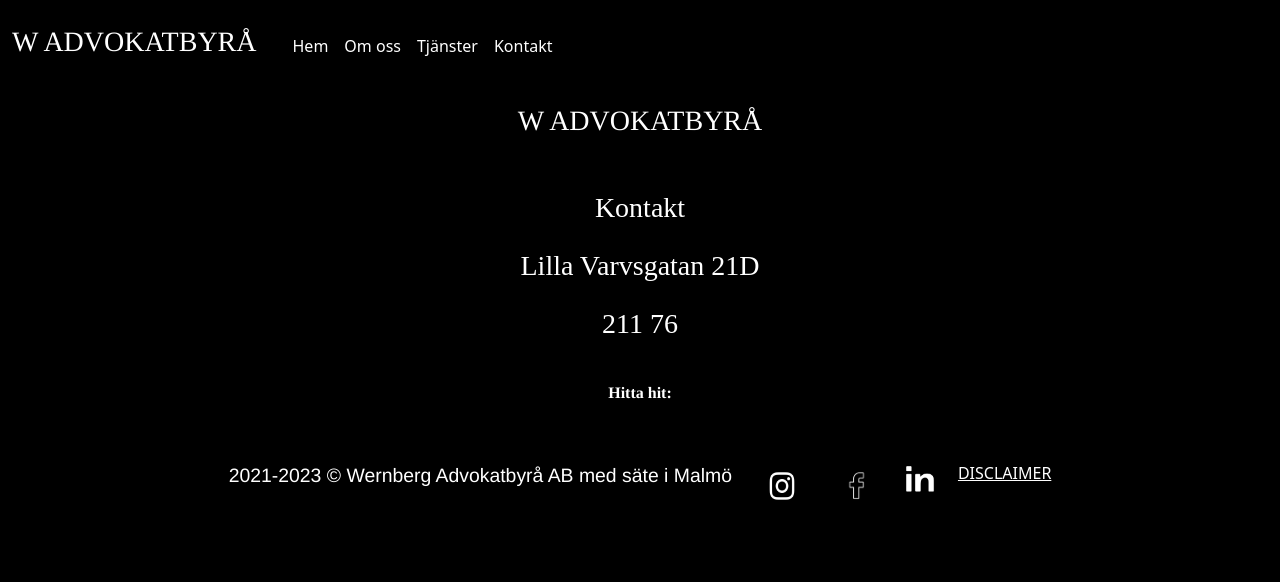
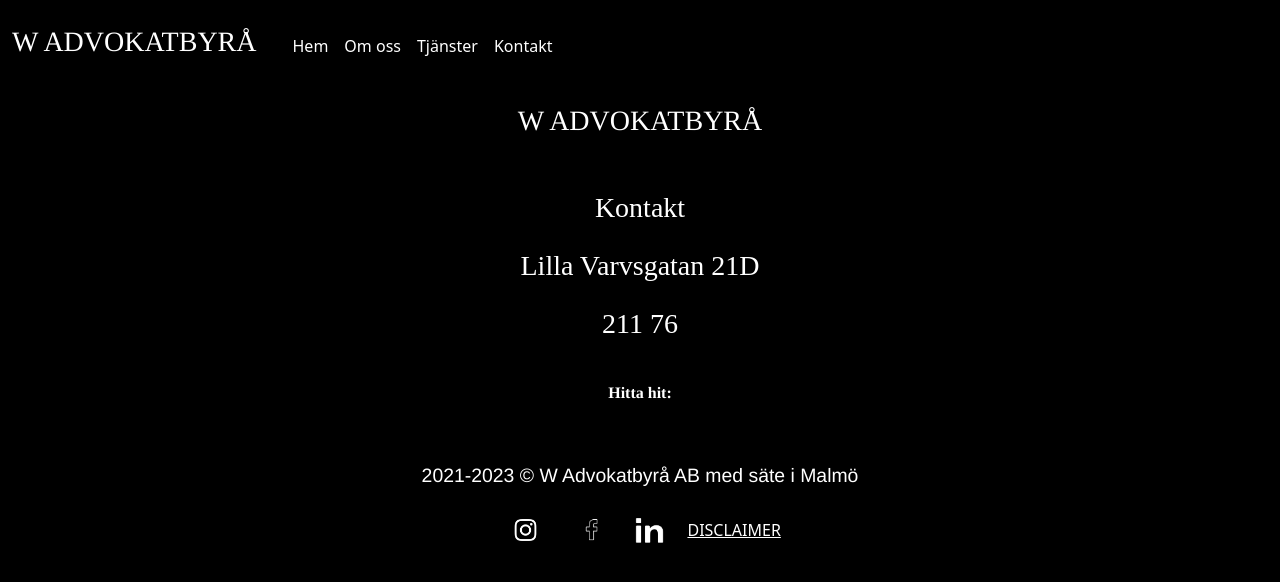
Before and after one commit to Elli2022/advokatbyra, a React (Create React App) app: page /contact in a window 1280 px wide. Shown: the top 582 px of the page. Built offline with nearby package versions, Linux system fonts and the light colour scheme.

Commit message:
Fixed Footer.tsx

```diff
--- a/src/components/Footer.tsx
+++ b/src/components/Footer.tsx
@@ -1,4 +1,3 @@
-import React from "react";
 import Container from "./Container";
 import instagramIcon from "../images/instagramIcon.png";
 import facebookIcon from "../images/facebookIcon.png";
@@ -9,57 +8,57 @@ function Footer() {
   return (
     <Container>
       <footer className="footer">
-        <div style={{ display: "flex", justifyContent: "center", gap: "20px" }}>
+        <div style={{ display: "flex", flexDirection: "column", alignItems: "center", gap: "20px" }}>
           <p
             style={{
               fontFamily: "MonumentGrotesk-Regular,helvetica,arial,sans-serif",
-              display: "flex",
               fontSize: "calc(13px + 0.5vw)",
               textAlign: "center",
+              margin: "0px"
             }}
           >
-            2021-2023 © Wernberg Advokatbyrå AB med säte i Malmö
+            2021-2023 © W Advokatbyrå AB med säte i Malmö
           </p>
-
+          <div style={{ display: "flex", justifyContent: "center", gap: "20px", alignItems: "center" }}>
             <a
               href="https://www.instagram.com"
               target="_blank"
               rel="noopener noreferrer"
-            style={{ border: "none", outline: "none", display: "inline-block" }}
+              style={{ display: "inline-block" }}
             >
               <img
                 src={instagramIcon}
                 alt="Instagram Icon"
-              style={{ height: "50px", width: "60px", borderRadius: "5px" }}
+                style={{ height: "40px", width: "auto", borderRadius: "5px" }}
               />
             </a>
             <a
               href="https://www.facebook.com"
               target="_blank"
               rel="noopener noreferrer"
-            style={{ border: "none", outline: "none", display: "inline-block" }}
+              style={{ display: "inline-block" }}
             >
               <img
                 src={facebookIcon}
                 alt="Facebook Icon"
-              style={{ height: "50px", width: "50px", borderRadius: "5px" }}
+                style={{ height: "40px", width: "auto", borderRadius: "5px" }}
               />
             </a>
             <a
               href="https://www.linkedin.com"
               target="_blank"
               rel="noopener noreferrer"
-            style={{ border: "none", outline: "none", display: "inline-block" }}
+              style={{ display: "inline-block" }}
             >
               <img
                 src={linkedInIcon}
                 alt="LinkedIn Icon"
-              style={{ height: "36px", width: "36px", borderRadius: "10px" }}
+                // Minska LinkedIn-ikonens höjd för att göra den mindre än de andra
+                style={{ height: "35px", width: "auto", borderRadius: "5px" }}
               />
             </a>
-          <Link to="/disclaimer" style={{ color: "grey" }}>
-            DISCLAIMER
-          </Link>
+            <Link to="/disclaimer" style={{ color: "grey", alignSelf: "center" }}>DISCLAIMER</Link>
+          </div>
         </div>
       </footer>
     </Container>
```
Lines whose indentation alone changed are shown as unchanged.
